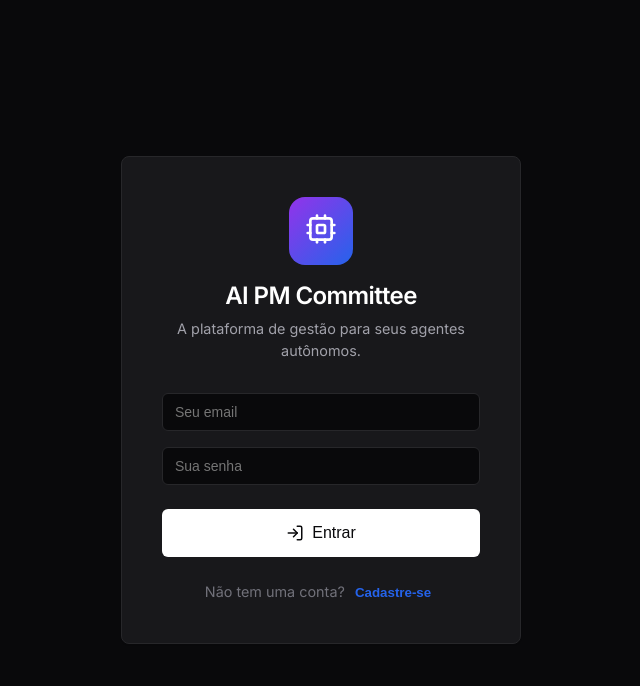
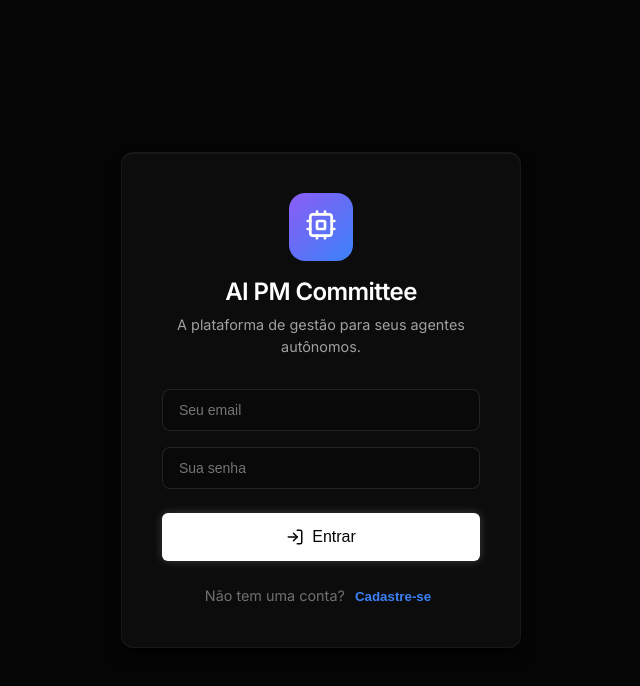
Before and after one commit to thiagovinigo/kanban, a React (Vite) app: page /login in a window 1280 px wide. Shown: the top 686 px of the page, without its empty margins (319-959 px from the left). Built offline with nearby package versions, Linux system fonts and the light colour scheme.

Commit message:
feat: design system premium dark mode e avatares animados dos agentes

```diff
--- a/src/index.css
+++ b/src/index.css
@@ -1,27 +1,29 @@
 @import url('https://fonts.googleapis.com/css2?family=Inter:wght@400;500;600;700&display=swap');
 
 :root {
-  --bg-primary: #09090b;
-  --bg-secondary: #18181b;
-  --bg-glass: rgba(24, 24, 27, 0.7);
-  --bg-hover: #27272a;
-  --border-subtle: #27272a;
-  --border-focus: #3f3f46;
-  --text-primary: #fafafa;
-  --text-secondary: #a1a1aa;
-  --text-muted: #71717a;
+  --bg-primary: #050505;
+  --bg-secondary: #111111;
+  --bg-glass: rgba(17, 17, 17, 0.7);
+  --bg-hover: #1f1f1f;
+  --border-subtle: #222222;
+  --border-focus: #333333;
+  --text-primary: #ededed;
+  --text-secondary: #a0a0a0;
+  --text-muted: #707070;
 
   --accent-primary: #fff;
-  --accent-purple: #9333ea;
-  --accent-blue: #2563eb;
+  --accent-purple: #8b5cf6;
+  --accent-blue: #3b82f6;
   --accent-emerald: #10b981;
   --accent-red: #ef4444;
   --accent-orange: #f59e0b;
+  --accent-cyan: #06b6d4;
 
-  --shadow-sm: 0 1px 2px 0 rgb(0 0 0 / 0.05);
-  --shadow-md: 0 4px 6px -1px rgb(0 0 0 / 0.1), 0 2px 4px -2px rgb(0 0 0 / 0.1);
-  --shadow-lg: 0 10px 15px -3px rgb(0 0 0 / 0.1), 0 4px 6px -4px rgb(0 0 0 / 0.1);
-  --shadow-glow: 0 0 20px rgba(147, 51, 234, 0.2);
+  --shadow-sm: 0 1px 2px 0 rgba(0, 0, 0, 0.5);
+  --shadow-md: 0 4px 6px -1px rgba(0, 0, 0, 0.6), 0 2px 4px -2px rgba(0, 0, 0, 0.6);
+  --shadow-lg: 0 10px 15px -3px rgba(0, 0, 0, 0.7), 0 4px 6px -4px rgba(0, 0, 0, 0.7);
+  --shadow-glow: 0 0 20px rgba(139, 92, 246, 0.15);
+  --shadow-glow-blue: 0 0 20px rgba(59, 130, 246, 0.15);
 }
 
 * {
@@ -54,35 +56,54 @@ p {
 
 /* Glass & Cards */
 .glass-panel {
-  background: var(--bg-secondary);
-  border: 1px solid var(--border-subtle);
-  border-radius: 8px;
-  box-shadow: var(--shadow-sm);
-  transition: border-color 0.2s ease, box-shadow 0.2s ease;
+  background: var(--bg-glass);
+  backdrop-filter: blur(16px);
+  -webkit-backdrop-filter: blur(16px);
+  border: 1px solid rgba(255, 255, 255, 0.05);
+  border-radius: 12px;
+  box-shadow: var(--shadow-lg), inset 0 1px 0 rgba(255, 255, 255, 0.05);
+  transition: all 0.3s ease;
 }
 
 .glass-panel:hover {
-  border-color: var(--border-focus);
+  border-color: rgba(255, 255, 255, 0.1);
 }
 
 /* Kanban Cards specific */
 .kanban-card {
   background: var(--bg-secondary);
-  border: 1px solid var(--border-subtle);
-  border-radius: 8px;
+  border: 1px solid rgba(255, 255, 255, 0.05);
+  border-radius: 10px;
   padding: 16px;
   cursor: grab;
-  transition: all 0.2s cubic-bezier(0.4, 0, 0.2, 1);
+  position: relative;
+  overflow: hidden;
+  transition: all 0.25s cubic-bezier(0.2, 0.8, 0.2, 1);
+}
+
+.kanban-card::before {
+  content: '';
+  position: absolute;
+  top: 0; left: 0; right: 0;
+  height: 2px;
+  background: linear-gradient(90deg, var(--accent-purple), var(--accent-blue));
+  opacity: 0;
+  transition: opacity 0.3s ease;
 }
 
 .kanban-card:hover {
-  border-color: var(--border-focus);
-  transform: translateY(-2px);
-  box-shadow: var(--shadow-md);
+  transform: translateY(-3px);
+  box-shadow: var(--shadow-lg), var(--shadow-glow);
+  border-color: rgba(139, 92, 246, 0.3);
+}
+
+.kanban-card:hover::before {
+  opacity: 1;
 }
 
 .kanban-card:active {
   cursor: grabbing;
+  transform: translateY(0);
 }
 
 /* Buttons */
@@ -93,50 +114,68 @@ p {
   font-weight: 500;
   font-size: 0.875rem;
   cursor: pointer;
-  transition: all 0.2s ease;
+  transition: all 0.2s cubic-bezier(0.4, 0, 0.2, 1);
   display: inline-flex;
   align-items: center;
   justify-content: center;
   gap: 8px;
+  position: relative;
+  overflow: hidden;
+}
+
+.btn::after {
+  content: '';
+  position: absolute;
+  top: 0; left: 0; right: 0; bottom: 0;
+  background: linear-gradient(180deg, rgba(255,255,255,0.1) 0%, rgba(255,255,255,0) 100%);
+  opacity: 0;
+  transition: opacity 0.2s;
+}
+
+.btn:hover::after {
+  opacity: 1;
 }
 
 .btn-primary {
   background-color: var(--accent-primary);
   color: var(--bg-primary);
+  box-shadow: 0 0 10px rgba(255, 255, 255, 0.2);
 }
 
 .btn-primary:hover {
   background-color: #e4e4e7;
-  transform: scale(0.98);
+  transform: translateY(-1px);
+  box-shadow: 0 4px 15px rgba(255, 255, 255, 0.3);
 }
 
 .btn-secondary {
   background-color: var(--bg-secondary);
   color: var(--text-primary);
-  border-color: var(--border-subtle);
+  border-color: rgba(255, 255, 255, 0.1);
 }
 
 .btn-secondary:hover {
   background-color: var(--bg-hover);
-  border-color: var(--border-focus);
+  border-color: rgba(255, 255, 255, 0.2);
 }
 
 /* Forms */
 .input-field {
   width: 100%;
-  padding: 10px 12px;
-  border-radius: 6px;
-  background: var(--bg-primary);
-  border: 1px solid var(--border-subtle);
+  padding: 12px 16px;
+  border-radius: 8px;
+  background: rgba(0, 0, 0, 0.2);
+  border: 1px solid rgba(255, 255, 255, 0.1);
   color: var(--text-primary);
   font-size: 0.875rem;
-  transition: border-color 0.2s ease, box-shadow 0.2s ease;
+  transition: all 0.2s ease;
 }
 
 .input-field:focus {
   outline: none;
   border-color: var(--accent-purple);
-  box-shadow: 0 0 0 1px var(--accent-purple);
+  box-shadow: 0 0 0 1px var(--accent-purple), inset 0 1px 2px rgba(0,0,0,0.5);
+  background: rgba(0, 0, 0, 0.4);
 }
 
 /* Badges */
@@ -246,3 +285,67 @@ p {
 ::-webkit-scrollbar-thumb:hover {
   background: var(--text-muted);
 }
+
+/* Agent Workspace Animations */
+@keyframes pulse-ring {
+  0% { transform: scale(0.8); opacity: 0.5; }
+  80% { transform: scale(1.5); opacity: 0; }
+  100% { transform: scale(1.5); opacity: 0; }
+}
+
+@keyframes typing-bounce {
+  0%, 100% { transform: translateY(0); }
+  50% { transform: translateY(-4px); }
+}
+
+.agent-avatar {
+  position: relative;
+  display: flex;
+  align-items: center;
+  justify-content: center;
+  width: 40px;
+  height: 40px;
+  border-radius: 50%;
+  background: var(--bg-secondary);
+  border: 2px solid var(--border-subtle);
+  z-index: 2;
+}
+
+.agent-avatar::before {
+  content: '';
+  position: absolute;
+  top: -4px; left: -4px; right: -4px; bottom: -4px;
+  border-radius: 50%;
+  border: 2px solid inherit;
+  animation: pulse-ring 2s cubic-bezier(0.215, 0.61, 0.355, 1) infinite;
+  z-index: -1;
+}
+
+.agent-avatar.pm { border-color: var(--accent-blue); }
+.agent-avatar.pm::before { border-color: var(--accent-blue); }
+
+.agent-avatar.po { border-color: var(--accent-purple); }
+.agent-avatar.po::before { border-color: var(--accent-purple); }
+
+.agent-avatar.tech { border-color: var(--accent-emerald); }
+.agent-avatar.tech::before { border-color: var(--accent-emerald); }
+
+.agent-avatar.qa { border-color: var(--accent-orange); }
+.agent-avatar.qa::before { border-color: var(--accent-orange); }
+
+.typing-dots {
+  display: flex;
+  gap: 4px;
+  margin-left: 8px;
+}
+
+.typing-dot {
+  width: 6px;
+  height: 6px;
+  background: var(--text-secondary);
+  border-radius: 50%;
+  animation: typing-bounce 1.4s infinite ease-in-out both;
+}
+
+.typing-dot:nth-child(1) { animation-delay: -0.32s; }
+.typing-dot:nth-child(2) { animation-delay: -0.16s; }
```
Also changed, not shown: src/pages/ProjectView.jsx (+41 -4 lines).
